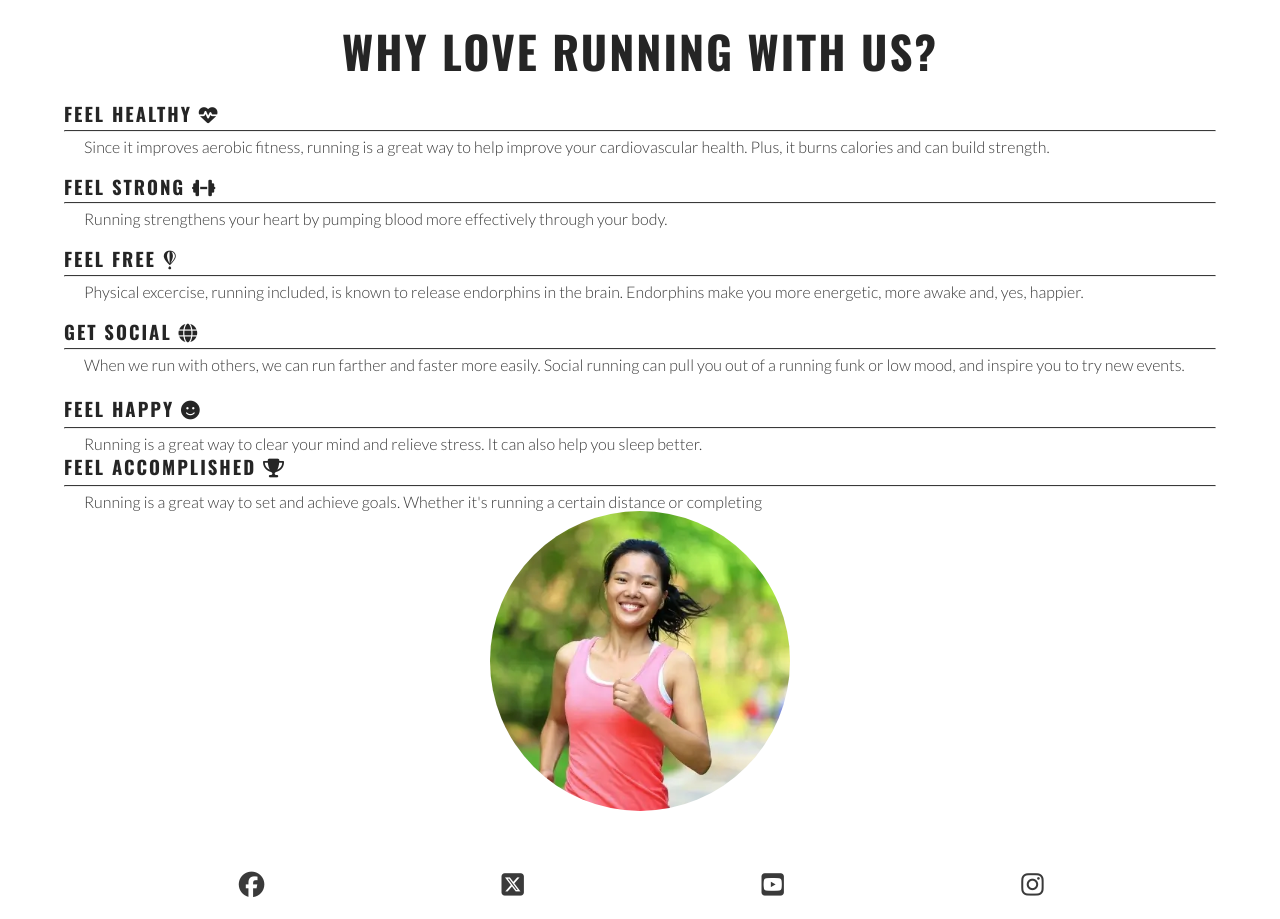
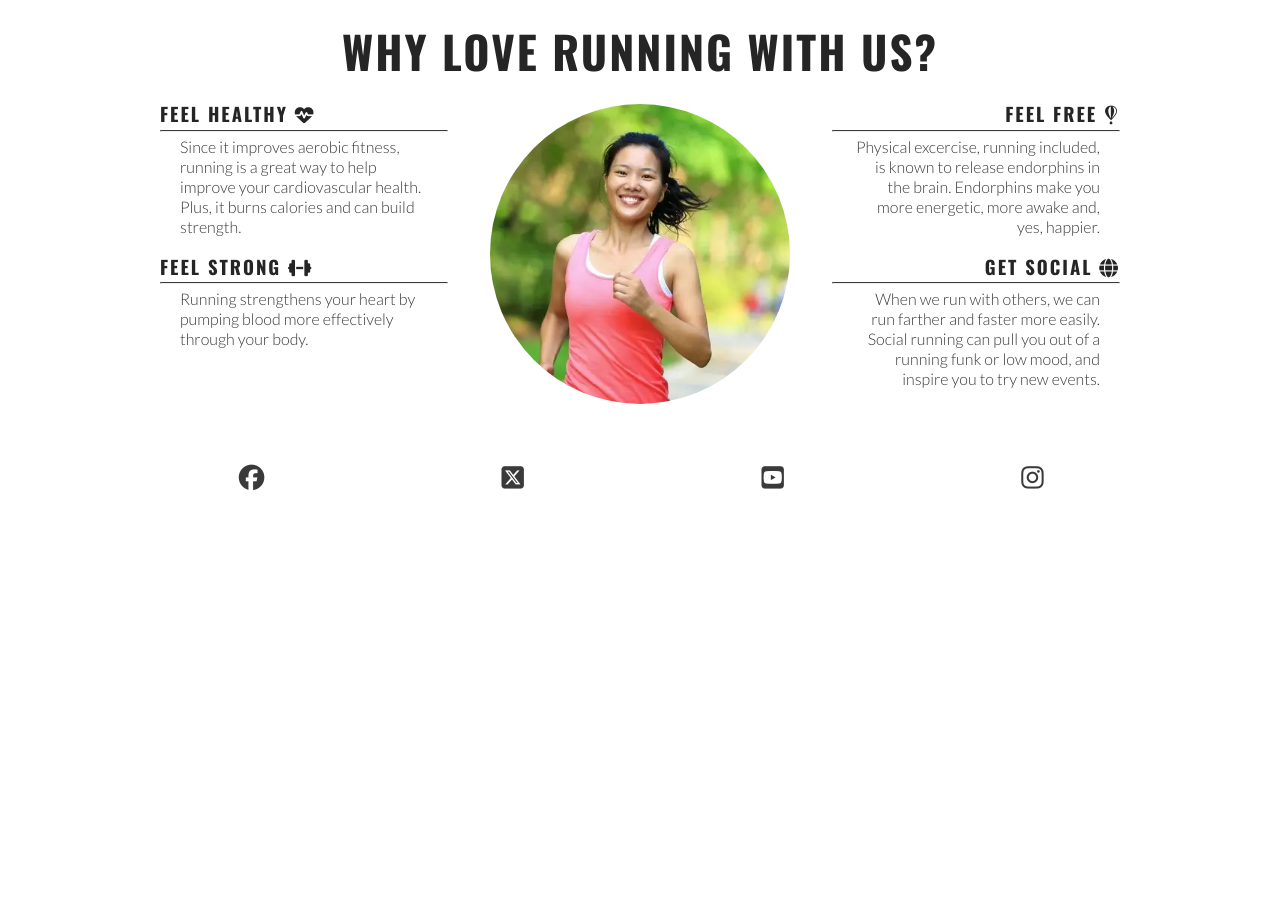
Before and after one commit to CutbackTG/love-running, a plain HTML site: page index.html in a window 1280 px wide. Shown: the part 681-1600 px from the top of the page. After the commit the page ends 1193 px from the top, so only its background shows below. Drawn offline with nearby package versions, Linux system fonts and the light colour scheme.

Commit message:
Make reasons section responsive

```diff
--- a/assets/css/style.css
+++ b/assets/css/style.css
@@ -108,10 +108,10 @@ main {
   font-size: 280%;
 }
 
-#benefits-physical>div,
-#benefits-mental>div {
-    line-height: 20px;
-    margin-bottom: 20px;
+#benefits-physical > div,
+#benefits-mental > div {
+  line-height: 20px;
+  margin-bottom: 20px;
 }
 
 #benefits p {
@@ -149,7 +149,7 @@ hr {
 }
 
 #circle-cover-bg {
-  background: url('../images/reasons-image.webp') no-repeat center center/cover;
+  background: url("../images/reasons-image.webp") no-repeat center center/cover;
   height: 90vw;
   width: 90vw;
   margin-bottom: 20px;
@@ -220,6 +220,24 @@ hr {
     width: 300px;
     right: 50px;
   }
+
+  /* Reasons section */
+  #benefits-physical,
+  #benefits-mental {
+    display: flex;
+    flex-direction: column;
+    width: 100%;
+  }
+
+  #benefits-physical > div,
+  #benefits-mental > div {
+    width: 75%;
+  }
+
+  #benefits-mental > div {
+    text-align: end;
+    align-self: flex-end;
+  }
 }
 
 /* Large devices (laptops and desktops, 992px and up) */
@@ -228,3 +246,30 @@ hr {
     border-bottom: 1px solid #3a3a3a;
   }
 }
+
+@media screen and (min-width: 1200px) {
+  /* Reasons section */
+  #benefits {
+  display: flex;
+  flex-direction: row;
+}
+
+#benefits > div {
+  flex: 1;
+}
+
+#benefits-image {
+  order: 0;
+}
+
+#benefits-mental {
+  order: 1;
+}
+
+#benefits-mental > div {
+  align-self: flex-start;
+}
+
+#benefits-physical > div {
+  align-self: flex-end;
+}
--- a/index.html
+++ b/index.html
@@ -90,23 +90,12 @@
               <p>When we run with others, we can run farther and faster more easily. Social running can pull you out of a running funk or low mood, and inspire you to try new events.</p>
             </div>
           </div>
-
-          <div id="benefits-mental2">
-            <div>
-              <h3>Feel Happy <i class="fa-solid fa-smile"></i></h3>
-              <hr />
-              <p>Running is a great way to clear your mind and relieve stress. It can also help you sleep better.</p>
-            </div>
-            <div>
-              <h3>Feel Accomplished <i class="fa-solid fa-trophy"></i></h3>
-              <hr />
-              <p>Running is a great way to set and achieve goals. Whether it's running a certain distance or completing
-        </div>
-        <div id="benefits-image">
-          <div id="circle-cover-bg"></div>
-        </div>
-      </section>
-    </main>
+          <div id="benefits-image">
+              <div id="circle-cover-bg"></div>
+          </div>
+      </div>
+  </section>
+</main>
 
     <!-- footer element -->
     <footer>
```
